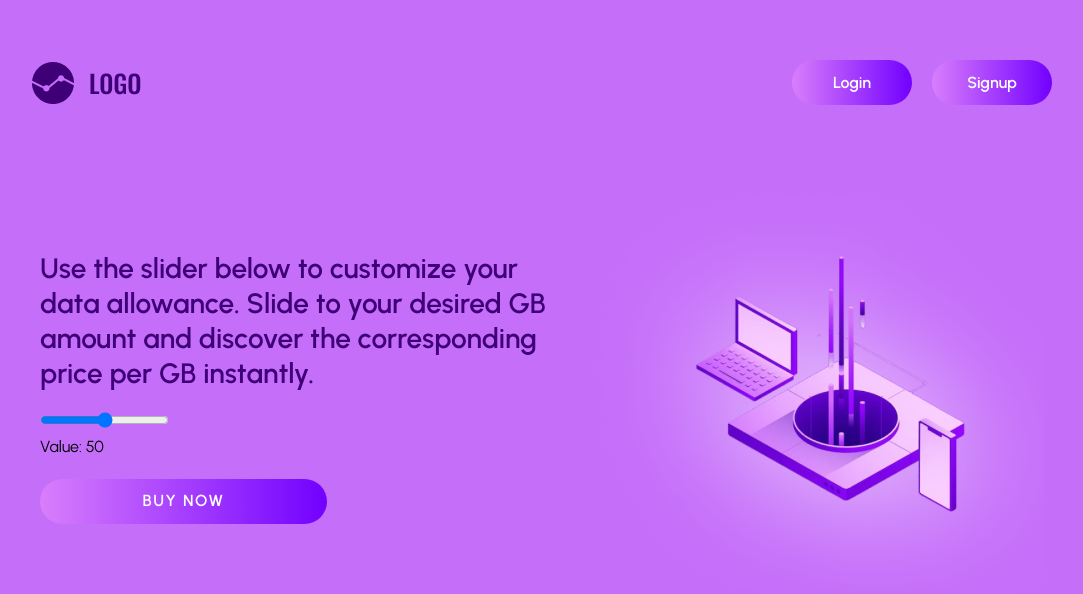
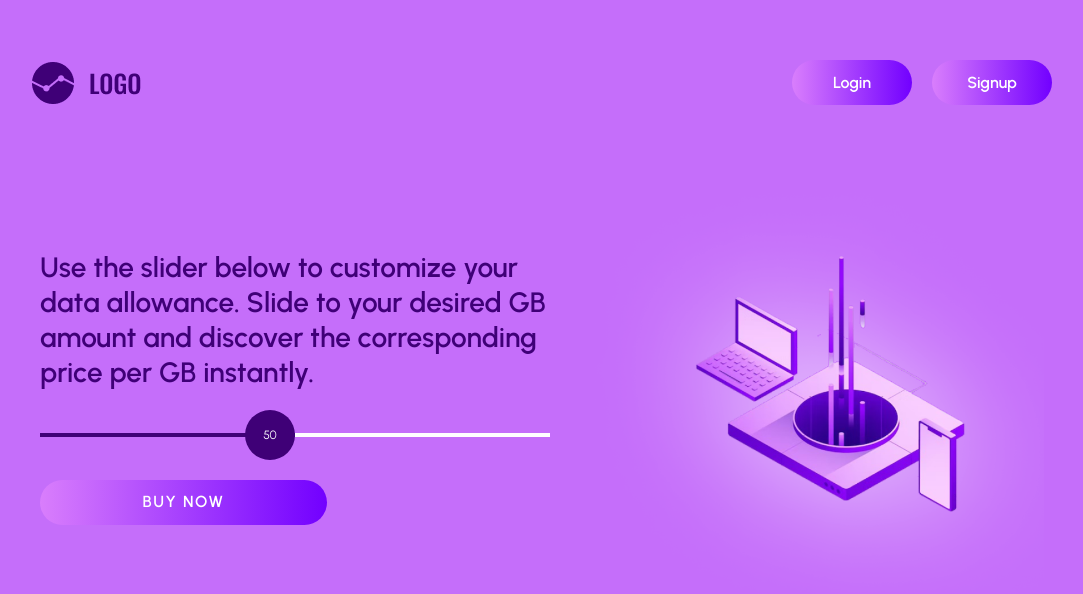
Before and after one commit to fiverr-langesh/proxy-selling, a React (Create React App) app: page / in a window 1280 px wide. Shown: the top 594 px of the page, without its empty margins (98-1181 px from the left). Built offline with nearby package versions, Linux system fonts and the light colour scheme.

Commit message:
basic slider

```diff
--- a/package.json
+++ b/package.json
@@ -6,6 +6,7 @@
     "@testing-library/jest-dom": "^5.17.0",
     "@testing-library/react": "^13.4.0",
     "@testing-library/user-event": "^13.5.0",
+    "prop-types": "^15.8.1",
     "react": "^18.2.0",
     "react-dom": "^18.2.0",
     "react-scripts": "5.0.1",
--- a/src/components/home/Banner.jsx
+++ b/src/components/home/Banner.jsx
@@ -1,6 +1,6 @@
 import React from "react";
 import NavigateButton from "../common/buttons/NavigateButton";
-import Slider from "./Slider";
+import Slider from "./slider/Slider";
 
 export default function Banner() {
   return (
--- a/src/components/home/Slider.jsx
+++ /dev/null
@@ -1,23 +0,0 @@
-import React, { useState } from 'react'
-
-export default function Slider() {
-  const [sliderValue, setSliderValue] = useState(50);
-
-  const handleSliderChange = (event) => {
-    setSliderValue(event.target.value);
-  };
-
-  return (
-    <div className="custom-slider-container">
-      <input
-        type="range"
-        min="0"
-        max="100"
-        value={sliderValue}
-        onChange={handleSliderChange}
-        className="custom-slider"
-      />
-      <p>Value: {sliderValue}</p>
-    </div>
-  );
-}
--- /dev/null
+++ b/src/components/home/slider/CustomSlider.css
@@ -0,0 +1,55 @@
+/* CustomSlider.css */
+
+.custom-slider {
+  position: relative;
+  width: 100%;
+  height: 50px;
+  margin: 20px auto;
+  border-radius: 5px;
+  cursor: pointer;
+  overflow: hidden; /* Ensure the highlight doesn't overflow */
+}
+
+.slider-track {
+  position: absolute;
+  top: 50%;
+  height: 4px;
+  background-color: #3f0077; /* Highlight color */
+  transform: translateY(-50%);
+  z-index: 2;
+}
+
+.slider-highlight {
+  position: absolute;
+  top: 50%;
+  height: 100%;
+  transform: translateY(-50%);
+  z-index: 1;
+}
+
+.slider-background {
+  position: absolute;
+  width: calc(100% - 50px); /* Width after the thumb */
+  height: 4px;
+  top: 50%;
+  transform: translateY(-50%);
+  background-color: #fff; /* White background after the thumb */
+  z-index: 0;
+}
+
+.slider-thumb {
+  position: absolute;
+  top: 50%;
+  transform: translate(-50%, -50%);
+  width: 50px;
+  height: 50px;
+  background-color: #3f0077; /* Thumb color */
+  border-radius: 50%;
+  color: #fff;
+  display: flex;
+  justify-content: center;
+  align-items: center;
+  font-size: 12px;
+  user-select: none;
+  z-index: 3;
+}
--- /dev/null
+++ b/src/components/home/slider/Slider.jsx
@@ -0,0 +1,58 @@
+// CustomSlider.js
+
+import React, { useState, useRef } from "react";
+import "./CustomSlider.css";
+
+const CustomSlider = () => {
+  const [sliderValue, setSliderValue] = useState(50);
+  const [isDragging, setIsDragging] = useState(false);
+  const sliderRef = useRef();
+
+  const handleMouseDown = () => {
+    setIsDragging(true);
+  };
+
+  const handleMouseUp = () => {
+    setIsDragging(false);
+  };
+
+  const handleMouseMove = (event) => {
+    if (isDragging) {
+      const sliderRect = sliderRef.current.getBoundingClientRect();
+      const offsetX = event.clientX - sliderRect.left;
+      const percent = (offsetX / sliderRect.width) * 100;
+
+      // Ensure the value stays within the valid range (0 to 100)
+      const newValue = Math.min(100, Math.max(0, percent));
+      setSliderValue(newValue);
+    }
+  };
+
+  return (
+    <div
+      className="custom-slider"
+      ref={sliderRef}
+      onMouseDown={handleMouseDown}
+      onMouseUp={handleMouseUp}
+      onMouseMove={handleMouseMove}
+    >
+      <div className="slider-track" style={{ width: `${sliderValue}%` }}></div>
+      <div
+        className="slider-highlight"
+        style={{ width: `${sliderValue}%` }}
+      ></div>
+      <div
+        className="slider-thumb"
+        style={{ left: `calc(${sliderValue}% - 25px)` }}
+      >
+        {Math.round(sliderValue)}
+      </div>
+      <div
+        className="slider-background"
+        style={{ left: `${sliderValue}%` }}
+      ></div>
+    </div>
+  );
+};
+
+export default CustomSlider;
```
Also changed, not shown: 1 other file (tests, documents, lock files or other folders).
